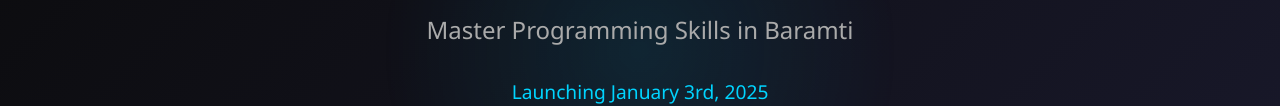
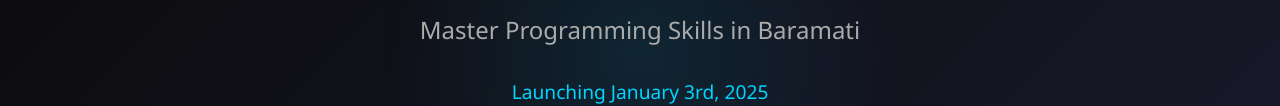
Before and after one commit to rutwik2514/CodingWebsite, a plain HTML site: page index.html in a window 1280 px wide. Shown: the part 349-455 px from the top of the page. Drawn offline with Linux system fonts and the light colour scheme.

Commit message:
Add files via upload

```diff
--- a/index.html
+++ b/index.html
@@ -478,7 +478,7 @@
     <section class="hero">
         <div class="hero-content">
             <h1>Code Masters Academy</h1>
-            <p>Master Programming Skills in Baramti</p>
+            <p>Master Programming Skills in Baramati</p>
             <p style="font-size: 1.2rem; color: #00d4ff;">Launching January 3rd, 2025</p>
             <a href="#contact" class="cta-button">Enroll Now</a>
         </div>
```
